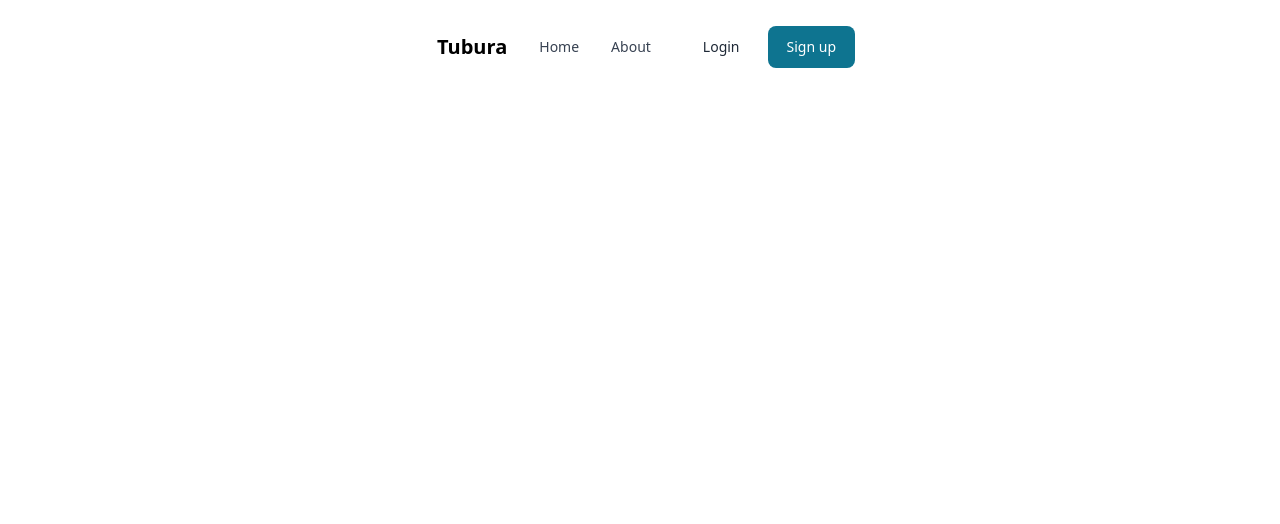
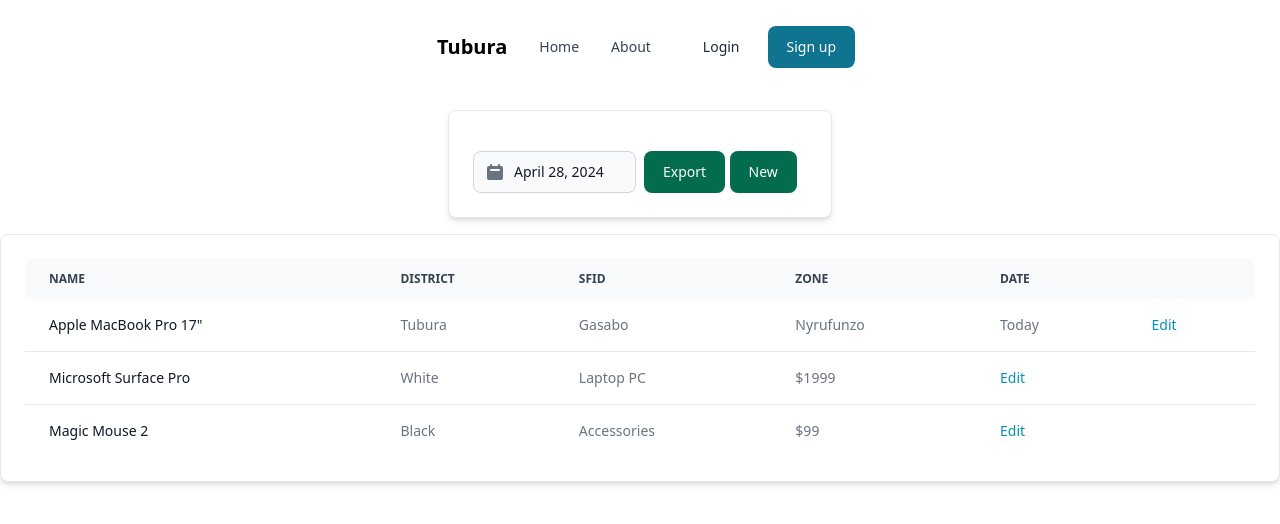
Before and after one commit to sergeIshimwe07/tubura, a React (Create React App) app: page /admin in a window 1280 px wide. Shown: the top 524 px of the page. Built offline with nearby package versions, Linux system fonts and the light colour scheme.

Commit message:
Basic UIs components

```diff
--- /dev/null
+++ b/src/AdminPanel.js
@@ -0,0 +1,82 @@
+import React from 'react'
+import { Card } from "flowbite-react";
+import { Datepicker, Button, Table } from "flowbite-react";
+
+function AdminPanel() {
+  return (
+    <>
+      <section className='m-auto'>
+        <section className='flex justify-center pt-4'>
+          <Card href="#" className="max-w-sm">
+            <div></div>
+            <div className='grid grid-cols-1 sm:grid-cols-12 gap-2'>
+              <div className='col-span-6'> <Datepicker /></div>
+              <div className='col-span-3'> <Button color="success">Export</Button></div>
+              <div className='col-span-3'><Button color="success">New</Button></div>
+            </div>
+          </Card>
+        </section>
+        <section className='pt-4'>
+          <Card>
+            <div className="overflow-x-auto">
+              <Table hoverable>
+                <Table.Head>
+                  <Table.HeadCell>Name</Table.HeadCell>
+                  <Table.HeadCell>District</Table.HeadCell>
+                  <Table.HeadCell>SFID</Table.HeadCell>
+                  <Table.HeadCell>Zone</Table.HeadCell>
+                  <Table.HeadCell>Date</Table.HeadCell>
+                  <Table.HeadCell>
+                    <span className="sr-only">Edit</span>
+                  </Table.HeadCell>
+                </Table.Head>
+                <Table.Body className="divide-y">
+                  <Table.Row className="bg-white dark:border-gray-700 dark:bg-gray-800">
+                    <Table.Cell className="whitespace-nowrap font-medium text-gray-900 dark:text-white">
+                      {'Apple MacBook Pro 17"'}
+                    </Table.Cell>
+                    <Table.Cell>Tubura</Table.Cell>
+                    <Table.Cell>Gasabo</Table.Cell>
+                    <Table.Cell>Nyrufunzo</Table.Cell>
+                    <Table.Cell>Today</Table.Cell>
+                    <Table.Cell>
+                      <a href="#" className="font-medium text-cyan-600 hover:underline dark:text-cyan-500">
+                        Edit
+                      </a>
+                    </Table.Cell>
+                  </Table.Row>
+                  <Table.Row className="bg-white dark:border-gray-700 dark:bg-gray-800">
+                    <Table.Cell className="whitespace-nowrap font-medium text-gray-900 dark:text-white">
+                      Microsoft Surface Pro
+                    </Table.Cell>
+                    <Table.Cell>White</Table.Cell>
+                    <Table.Cell>Laptop PC</Table.Cell>
+                    <Table.Cell>$1999</Table.Cell>
+                    <Table.Cell>
+                      <a href="#" className="font-medium text-cyan-600 hover:underline dark:text-cyan-500">
+                        Edit
+                      </a>
+                    </Table.Cell>
+                  </Table.Row>
+                  <Table.Row className="bg-white dark:border-gray-700 dark:bg-gray-800">
+                    <Table.Cell className="whitespace-nowrap font-medium text-gray-900 dark:text-white">Magic Mouse 2</Table.Cell>
+                    <Table.Cell>Black</Table.Cell>
+                    <Table.Cell>Accessories</Table.Cell>
+                    <Table.Cell>$99</Table.Cell>
+                    <Table.Cell>
+                      <a href="#" className="font-medium text-cyan-600 hover:underline dark:text-cyan-500">
+                        Edit
+                      </a>
+                    </Table.Cell>
+                  </Table.Row>
+                </Table.Body>
+              </Table>
+            </div>
+          </Card>
+        </section>
+      </section>
+    </>
+  )
+}
+
+export default AdminPanel
--- a/src/App.js
+++ b/src/App.js
@@ -2,6 +2,8 @@ import { BrowserRouter, Routes, Route, Link } from "react-router-dom";
 import { Button, MegaMenu, Navbar } from "flowbite-react";
 import Login from './Login'
 import Register from "./Register";
+import UserPage from "./UserPage";
+import AdminPanel from "./AdminPanel";
 
 function App() {
   return (
@@ -37,6 +39,8 @@ function App() {
           {/* <Route exact path="/" element={<App />} /> */}
           <Route exact path="/login" element={<Login />} />
           <Route exact path="/register" element={<Register />} />
+          <Route exact path="/ubwitabire" element={<UserPage />} />
+          <Route exact path="/admin" element={<AdminPanel />} />
         </Routes>
       </BrowserRouter>
     </div>
--- a/src/UserPage.js
+++ b/src/UserPage.js
@@ -1,10 +1,58 @@
 import React from 'react'
-
+import {
+  Button,
+  Checkbox,
+  FileInput,
+  Label,
+  Radio,
+  RangeSlider,
+  Select,
+  Textarea,
+  TextInput,
+  ToggleSwitch,
+} from "flowbite-react";
 function UserPage() {
   return (
-    <div>
-      User Page
-    </div>
+
+    <section className=' flex bg-acre-yellow-bg justify-center w-screen h-auto min-h-screen'>
+      <div className='relative h-full w-full'>
+        {/* <div className='justify-center'>
+          <img src="https://images.unsplash.com/photo-1496200186974-4293800e2c20?q=80&w=1632&auto=format&fit=crop&ixlib=rb-4.0.3&ixid=M3wxMjA3fDB8MHxwaG90by1wYWdlfHx8fGVufDB8fHx8fA%3D%3D" alt="" className='w-20 h-20 object-cover top-0' />
+        </div> */}
+        <div className='flex flex-col justify-center h-full items-center pr-10 pb-10 pt-6'>
+          <h2 className='rounded-lg mb-4 bg-transparent border-2 text-white px-4 py-2 border-white'>UBWITABIRE BWA FO</h2>
+          <form className="flex max-w-md flex-col gap-4 w-full">
+            <div className='bg-white p-14'>
+              <div>
+                <div className="mb-2">
+                  <Label htmlFor="amazina" value="Amazina" />
+                </div>
+                <TextInput id="amazina" type="text" placeholder="amazina yawe hano..." required />
+              </div>
+              <div>
+                <div className="mb-2">
+                  <Label htmlFor="sfid" value="SFID" />
+                </div>
+                <TextInput id="sfid" type="text" placeholder="nimero uhemberwaho..." required />
+              </div>
+              <div>
+                <div className="mb-2">
+                  <Label htmlFor="district" value="Akarere" />
+                </div>
+                <TextInput id="district" type="text" placeholder="shyiramo Akarere..." required />
+              </div>
+              <div>
+                <div className="mb-2">
+                  <Label htmlFor="zone" value="SITE cg Zone" />
+                </div>
+                <TextInput id="zone" type="text" placeholder="zone yawe..." required />
+              </div>
+            </div>
+            <Button className='rounded-lg' type="submit">Emeza</Button>
+          </form>
+        </div>
+      </div>
+    </section>
   )
 }
 
```
